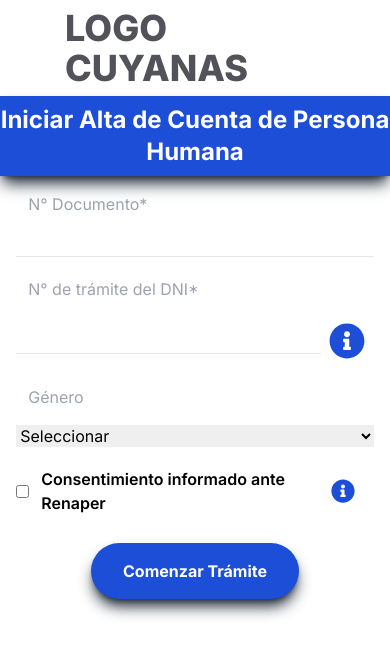
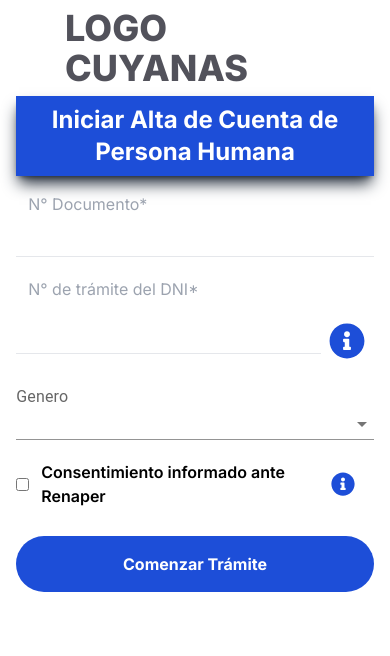
Before and after one commit to rosmildoLopes/formCuyaNext, a Next.js app: page / in a window 390 px wide. Shown: the top 656 px of the page. Built offline with nearby package versions, Linux system fonts and the light colour scheme.

Commit message:
responsive datos personales

```diff
--- a/app/components/PruebaDeVida.jsx
+++ b/app/components/PruebaDeVida.jsx
@@ -15,7 +15,7 @@
   return (
     <div>
       <div className="flex flex-col md:flex-row gap-12 justify-center mt-12">
-        <div className="flex flex-col border rounded-xl py-10 px-12 gap-6 w-1/2">
+        <div className="flex flex-col border rounded-xl py-10 px-12 gap-6 w-full md:w-1/2">
           <div className="flex justify-center items-center">
             <button className="bg-blue-600 text-white w-2/3 py-2 rounded-lg font-semibold flex items-center justify-center gap-3">
               <p className="flex justify-center items-center text-xl">
@@ -41,15 +41,15 @@
               className="h-12 w-12 rounded-full"
               onClick={handleSweetAlertDni}
             >
-              <p className="text-blue-700 text-4xl hover:scale-125  transition duration-300">
+              <p className="text-blue-700 text-4xl hover:scale-125 transition duration-300">
                 <FaInfoCircle />
               </p>
             </button>
           </div>
         </div>
-        <div className="flex flex-col border rounded-xl py-10 px-12 gap-6 w-1/2">
+        <div className="flex flex-col border rounded-xl py-10 px-12 gap-6 w-full md:w-1/2">
           <div className="flex flex-col md:flex-row justify-center items-center ">
-            <button className="bg-blue-600 text-white w-2/3 py-2 rounded-lg font-semibold flex items-center justify-center gap-3">
+            <button className="bg-blue-600 text-white w-full lg:w-2/3 py-2 px-1 rounded-lg text-xs md:text-base font-semibold flex items-center justify-center gap-3">
               <p className="flex justify-center items-center text-xl">
                 <ImUpload3 />
               </p>
--- a/app/components/form.jsx
+++ b/app/components/form.jsx
@@ -3,6 +3,9 @@
 import Swal from "sweetalert2";
 import { FaInfoCircle } from "react-icons/fa";
 import Link from "next/link";
+import InputLabel from "@mui/material/InputLabel";
+import MenuItem from "@mui/material/MenuItem";
+import Select, { SelectChangeEvent } from "@mui/material/Select";
 
 const Form = () => {
   const {
@@ -86,7 +89,7 @@
       <p className="flex justify-center items-center text-4xl font-extrabold text-zinc-600 w-8/12 mx-auto h-20">
         LOGO CUYANAS
       </p>
-      <h2 className="bg-blue-700 py-2 text-2xl text-center font-bold text-white w-full shadow-lg shadow-gray-800 mb-2">
+      <h2 className="bg-blue-700 py-2 text-2xl text-center font-bold text-white w-11/12 mx-auto shadow-lg shadow-gray-800 mb-2">
         Iniciar Alta de Cuenta de Persona Humana
       </h2>
       {errors.consentimiento?.type === "required" && (
@@ -140,18 +143,21 @@
           )}
         </div>
         <div className="flex flex-col ">
-          <label className="text-gray-400 text-left mb-4 pl-3">Género</label>
-          <select
-            className="outline-none"
-            {...register("genero", {
-              required: true,
-            })}
-          >
-            <option value="">Seleccionar</option>
-            <option value="masculino">Masculino</option>
-            <option value="femenino">Femenino</option>
-            <option value="no_binario">No binario</option>
-          </select>
+        <InputLabel id="demo-simple-select-standard-label">
+                Genero
+              </InputLabel>
+              <Select
+                variant="standard"
+                {...register("genero", {
+                  required: true,
+                })}
+                label="genero"
+              >
+                <MenuItem value="masculino">Masculino</MenuItem>
+                <MenuItem value="femenino">Femenino</MenuItem>
+                <MenuItem value="No binario">No binario</MenuItem>
+                <MenuItem value="otro">Otro</MenuItem>
+              </Select>
           {errors.genero?.type === "required" && (
             <p className="text-red-600">Este campo es obligatorio</p>
           )}
@@ -183,7 +189,7 @@
         <Link href="/datosPersonales" className="flex justify-center">
           <button
             type="submit"
-            className="bg-blue-700  shadow-lg shadow-gray-800 mt-2 text-white font-bold py-4 w-7/12 mx-auto rounded-full hover:scale-110 hover:shadow-2xl hover:shadow-gray-800 transition duration-300"
+            className="bg-blue-700 mt-2 text-white font-bold py-4 w-full mx-auto rounded-full hover:scale-110 hover:shadow-2xl hover:shadow-gray-800 transition duration-300"
           >
             Comenzar Trámite
           </button>
--- a/app/components/subirDni.jsx
+++ b/app/components/subirDni.jsx
@@ -17,7 +17,7 @@
   return (
     <div>
       <div className="flex flex-col md:flex-row gap-12 justify-center mt-12">
-        <div className="flex flex-col border rounded-xl py-10 px-12 gap-6 w-1/2">
+        <div className="flex flex-col border rounded-xl py-10 px-12 gap-6 w-full md:w-1/2">
           <div className="flex justify-center items-center">
             <button className="bg-blue-600 text-white w-2/3 py-2 rounded-lg font-semibold flex items-center justify-center gap-3">
             <p className="flex justify-center items-center text-xl">
@@ -35,7 +35,7 @@
             />
           </div>
         </div>
-        <div className="flex flex-col border rounded-xl py-10 px-12 gap-6 w-1/2">
+        <div className="flex flex-col border rounded-xl py-10 px-12 gap-6 w-full md:w-1/2">
           <div className="flex flex-col md:flex-row justify-center items-center ">
             <button className="bg-blue-600 text-white w-2/3 py-2 rounded-lg font-semibold flex items-center justify-center gap-3">
               <p className="flex justify-center items-center text-xl">
--- a/app/documentacionRequerida/page.jsx
+++ b/app/documentacionRequerida/page.jsx
@@ -19,7 +19,7 @@
           superar los 50MB en la totalidad de los archivos
         </p>
       </div>
-      <p className="text-blue-700 bg-gray-200 font-semibold text-center tracking-wide">
+      <p className="text-blue-700 bg-gray-200 font-semibold text-center tracking-wide py-1">
         Frente y Dorso del DNI
       </p>
       <SubirDni />
```
Also changed, not shown: app/components/DatosPersonalesInput.jsx (+32 -24 lines).
